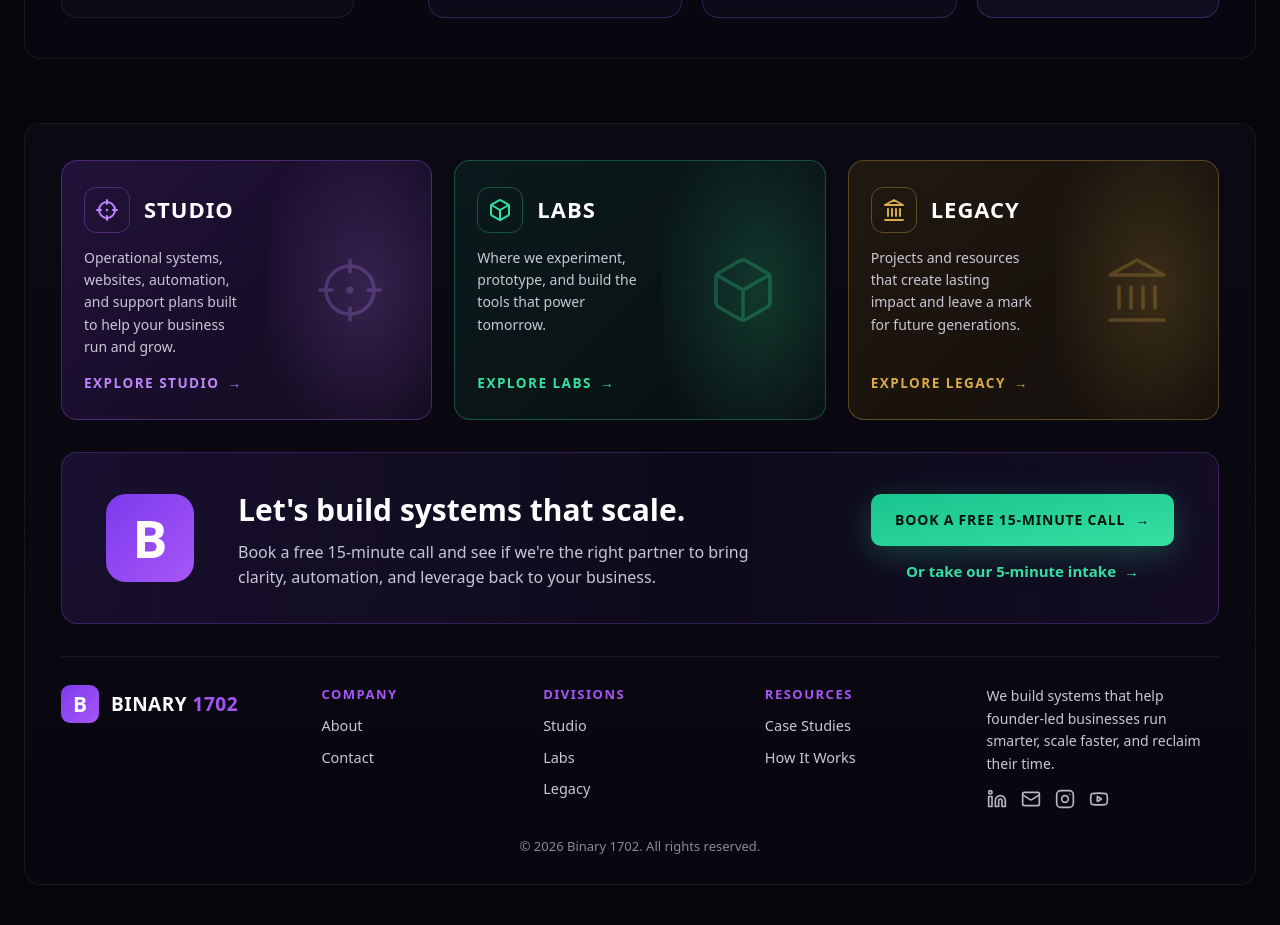
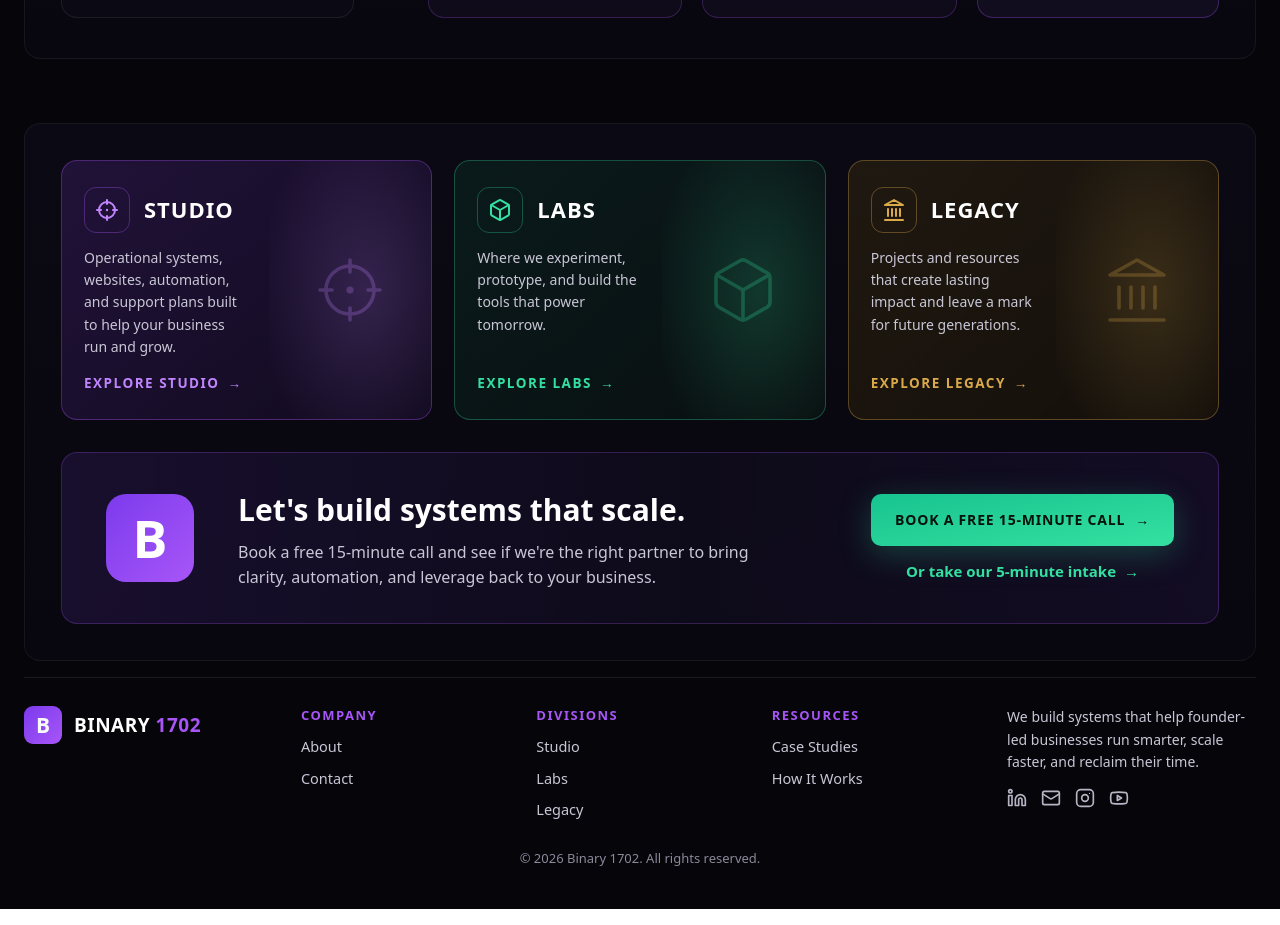
Before and after one commit to sun2ii/binary1702, a Next.js app: page / in a window 1280 px wide. Shown: the part 2500-3425 px from the top of the page. Built offline with nearby package versions, Linux system fonts and the light colour scheme.

Commit message:
Move footer out of combined card into standalone section

```diff
--- a/src/app/(marketing)/page.tsx
+++ b/src/app/(marketing)/page.tsx
@@ -1074,14 +1074,16 @@ export default function HomePage() {
         <PainPoints />
         <HowWeWork />
         <WorkTogether />
-        <section className="mx-auto max-w-[1360px] px-6 pb-10 pt-8">
-          <div className="flex flex-col gap-8 rounded-2xl border border-white/[0.06] bg-gradient-to-b from-[#0B0A14] to-[#08070F] px-9 pb-7 pt-9">
+        <section className="mx-auto max-w-[1360px] px-6 pb-4 pt-8">
+          <div className="flex flex-col gap-8 rounded-2xl border border-white/[0.06] bg-gradient-to-b from-[#0B0A14] to-[#08070F] px-9 pb-9 pt-9">
             <DivisionCards />
             <FinalCta />
-            <HomeFooter />
           </div>
         </section>
       </main>
+      <div className="mx-auto max-w-[1360px] px-6 pb-10">
+        <HomeFooter />
+      </div>
     </div>
   );
 }
```
